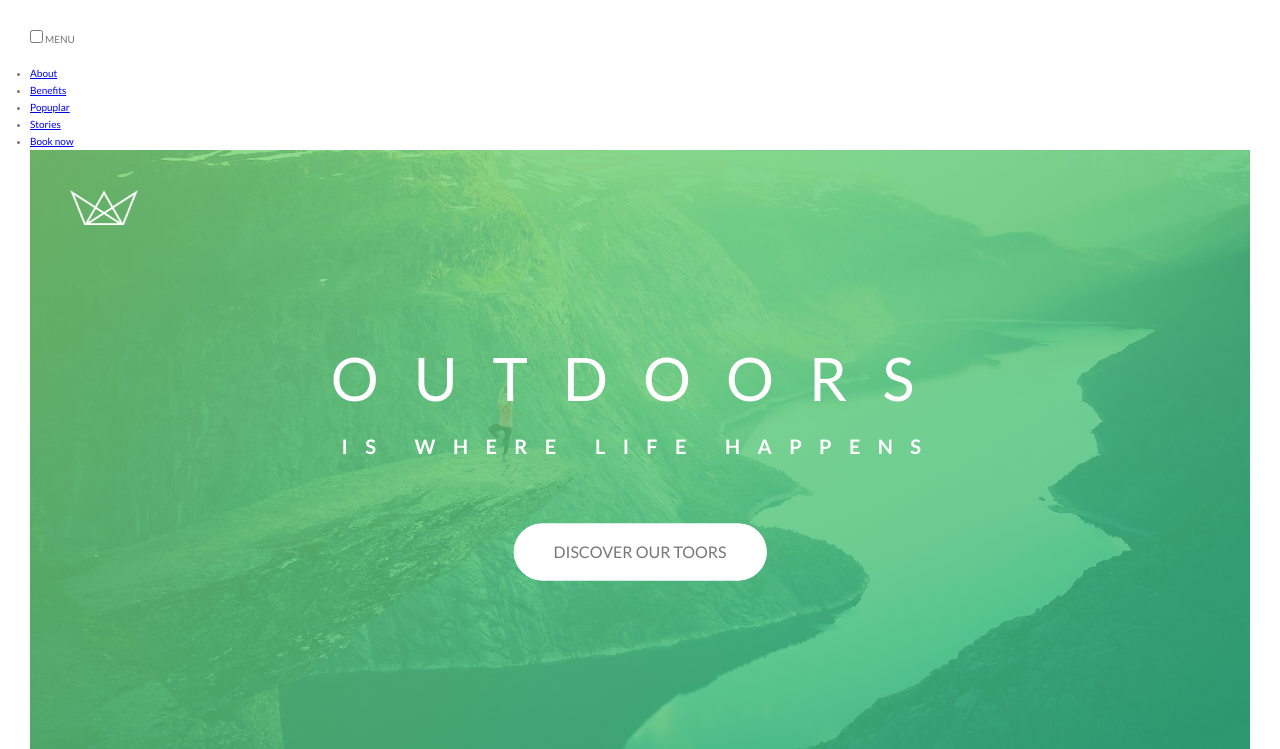
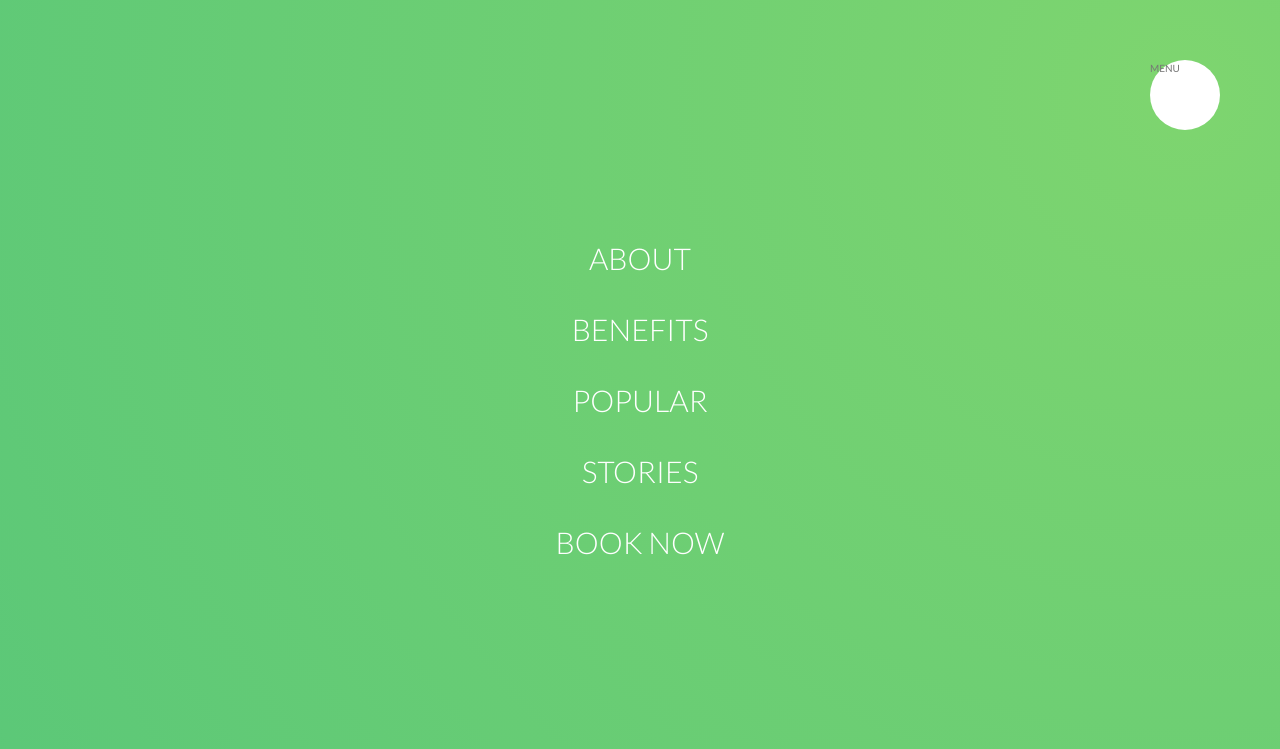
Before and after one commit to kkuzmov/natours, a website: page index.html in a window 1280 px wide. Shown: the top 749 px of the page. Drawn offline with Linux system fonts and the light colour scheme.

Commit message:
main nav styles

```diff
--- a/index.html
+++ b/index.html
@@ -24,7 +24,7 @@
         <ul class="navigation__list">
           <li class="navigation__item"><a href="#" class="navigation__link">About</a></li>
           <li class="navigation__item"><a href="#" class="navigation__link">Benefits</a></li>
-          <li class="navigation__item"><a href="#" class="navigation__link">Popuplar</a></li>
+          <li class="navigation__item"><a href="#" class="navigation__link">Popular</a></li>
           <li class="navigation__item"><a href="#" class="navigation__link">Stories</a></li>
           <li class="navigation__item"><a href="#" class="navigation__link">Book now</a></li>
         </ul>
--- /dev/null
+++ b/sass/layout/_navigation.scss
@@ -0,0 +1,77 @@
+.navigation {
+  &__checkbox {
+    display: none;
+  }
+
+  &__button {
+    background-color: $colorWhite;
+    height: 7rem;
+    width: 7rem;
+    position: fixed;
+    top: 6rem;
+    right: 6rem;
+    border-radius: 50%;
+    z-index: 2000;
+  }
+
+  &__background {
+    width: 6rem;
+    height: 6rem;
+    border-radius: 50%;
+    position: fixed;
+    top: 6.5rem;
+    right: 6.5rem;
+    background-image: radial-gradient($lightGreen, $darkGreen);
+    z-index: 1000;
+    transition: transform .8s cubic-bezier(0.86, 0, 0.07, 1);
+    transform: scale(80);
+  }
+
+  &__nav {
+    height: 100vh;
+    width: 100%;
+    position: fixed;
+    top: 0;
+    left: 0;
+    z-index: 1500;
+  }
+
+  &__list {
+    position: absolute;
+    top: 50%;
+    left: 50%;
+    transform: translate(-50%, -50%);
+    list-style: none;
+    text-align: center;
+  }
+
+  &__item {
+    margin: 1rem;
+  }
+
+  &__link {
+
+    &:link,
+    &:visited {
+      display: inline-block;
+      font-size: 3rem;
+      font-weight: 300;
+      padding: 0.5rem 2rem;
+      color: $colorWhite;
+      text-decoration: none;
+      text-transform: uppercase;
+      background-image: linear-gradient(120deg, transparent 0%, transparent 50%, $colorWhite 50%);
+      background-size: 240%;
+      transition: all .4s;
+    }
+
+    &:hover,
+    &:active {
+      background-position: 100%;
+      color: $mediumGreen;
+      transform: translateX(1rem);
+    }
+
+  }
+
+}
--- a/sass/styles.scss
+++ b/sass/styles.scss
@@ -25,4 +25,5 @@
 //layout
 @import 'layout/header';
 @import 'layout/footer';
+@import 'layout/navigation';
 @import 'layout/grid';
```
Also changed, not shown: css/styles.css, 1 other file.
